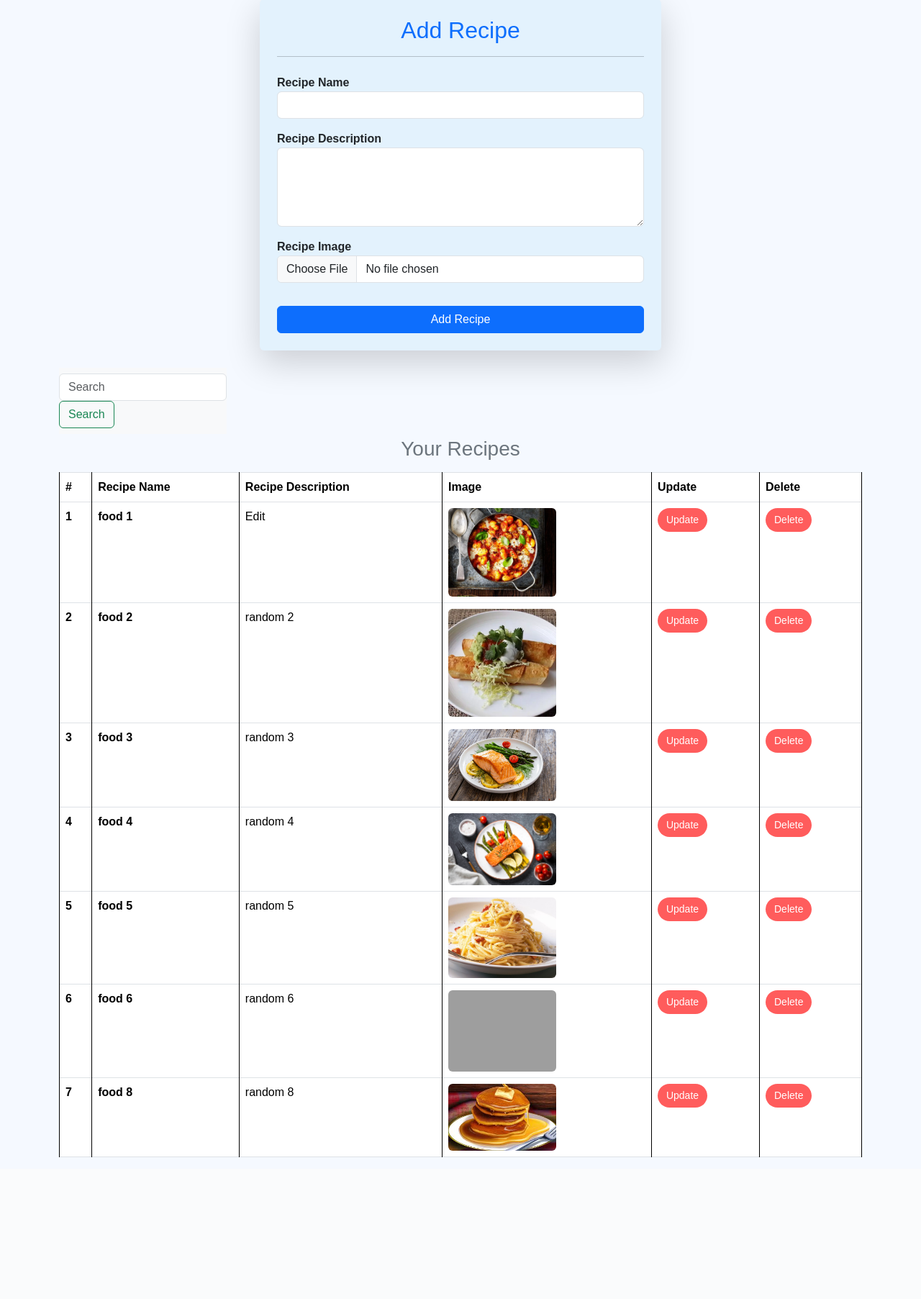
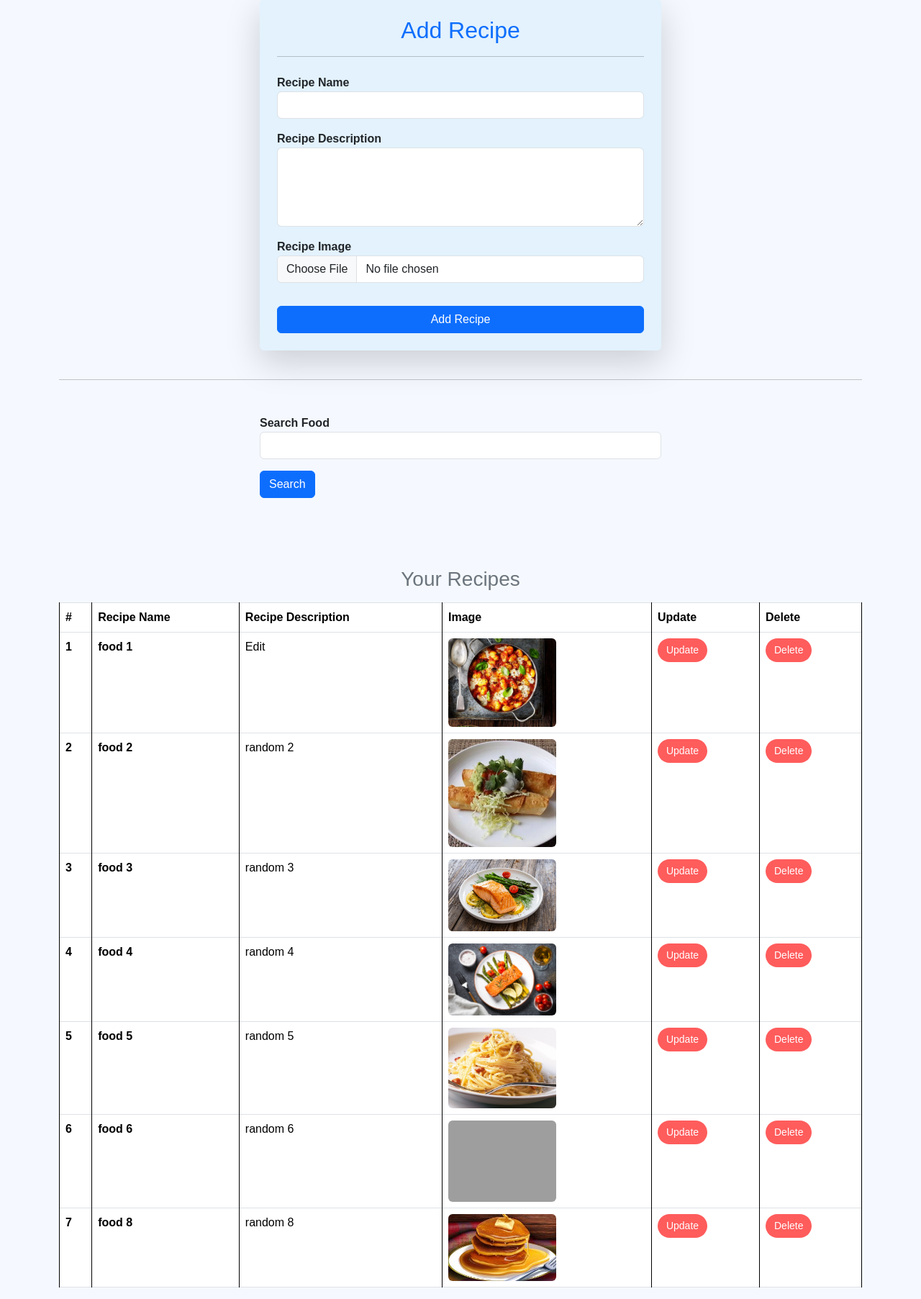
Before and after one commit to aadishah-projects/Django, a Django app: page /recipes/ in a window 1280 px wide. Shown: the part 284-2089 px from the top of the page at 72% size. Before the commit the page ends 1892 px from the top, so only its background shows below. Run offline with Django 5.2, Linux system fonts and the light colour scheme; data comes from the database, SQL or seed files in the repository; grey boxes are pictures that could not be loaded.

Commit message:
added a search feature to the website

```diff
--- a/vege/templates/recipes2.html
+++ b/vege/templates/recipes2.html
@@ -35,14 +35,24 @@
             </form>
         </div>
         <br>
-        <div>
-            <nav class="navbar navbar-light bg-light" style ="position: absolute; align-items: center;" >
+        <hr>
+        <div class = "mt-5">
+            <div class="mx-auto col-6">
+                <form>
+                <div class="form-group mb-3">
+                    <label for="SearchBar" class="fw-bold text-dark">Search Food</label>
+                    <input  name="search" type="text" class="form-control">
+                </div>
+                <button type = "submit" class = "btn btn-primary">Search</button>
+            </form>
+            </div>
+            <!-- <nav class="navbar navbar-light bg-light" style ="position: absolute; align-items: center;" >
                 <form class="form-inline">
                   <input class="form-control mr-sm-2" type="search" placeholder="Search" aria-label="Search">
                   <button class="btn btn-outline-success my-2 my-sm-0" type="submit">Search</button>
                 </form>
-              </nav>
-        </div>
+              </nav> -->
+                    </div>
         <br>
         <!-- Recipes Table -->
         <div class="mt-5">
--- a/vege/views.py
+++ b/vege/views.py
@@ -21,6 +21,9 @@ def recipes(request):
         return redirect('/recipes/')
 
     queryset = Recipe.objects.all()
+
+    if request.GET.get('search'): #automatically gets the data from front to back without method post
+        queryset = queryset.filter(recipe_name__icontains = request.GET.get('search'))
 
 
     context = {"page":"recipes",
```
